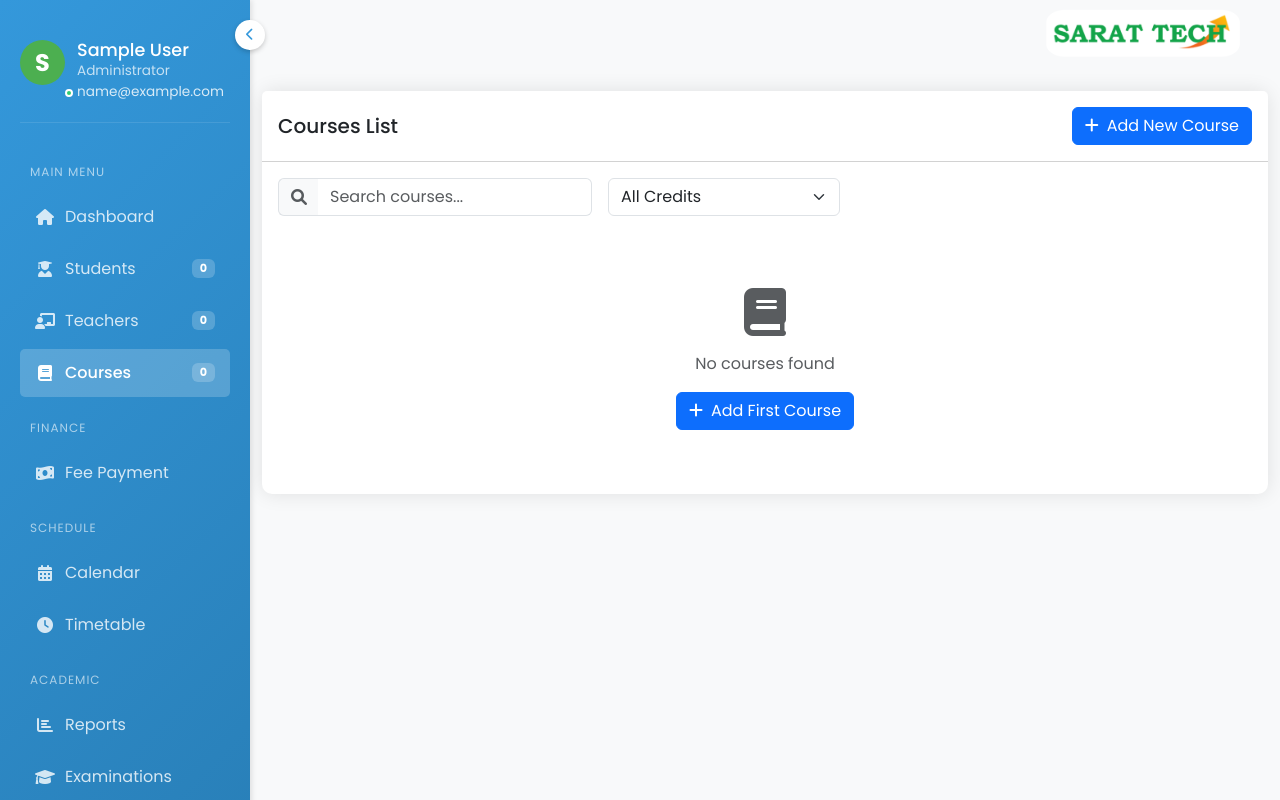
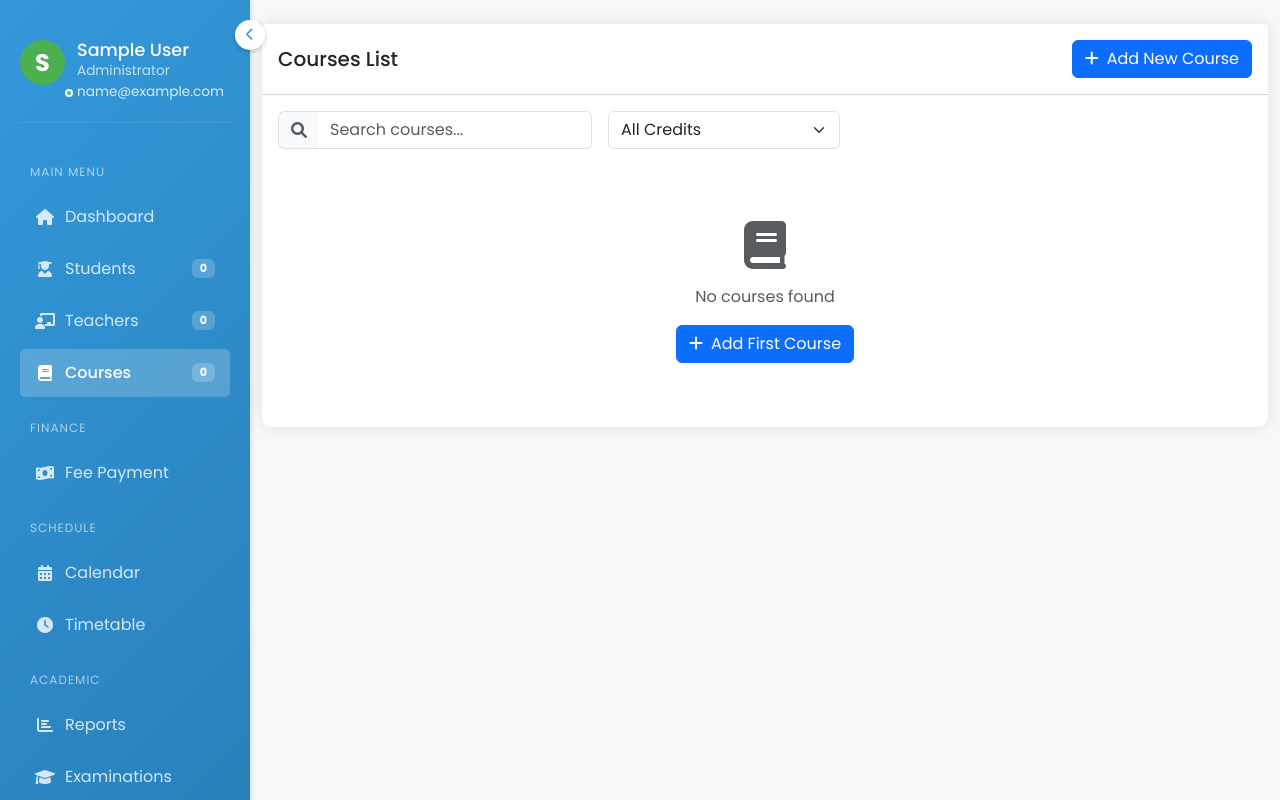
Before and after one commit to Kaushikkadari/School-Management-System, a Django app: page /courses/ in a window 1280 px wide. Run offline with Django 4.2, Linux system fonts and the light colour scheme; the visitor is signed in with stand-in values (Sample User, id 1).

Commit message:
Initial Commit

```diff
--- a/accounts/templates/accounts/base.html
+++ b/accounts/templates/accounts/base.html
@@ -419,10 +419,7 @@
 
     <!-- Main Content -->
     <div class="main-content">
-        <!-- Logo at top right -->
-        <div style="display: flex; justify-content: flex-end; align-items: flex-start;">
-            <img src="{% static 'accounts/images/ST_logo1.png' %}" alt="SARAT TECH Logo" style="width: 220px; height: auto; margin-top: 0px; margin-right: 0px;">
-        </div>
+
         <!-- Navigation -->
         <nav class="navbar navbar-expand-lg navbar-dark bg-primary">
             <div class="container-fluid">
--- a/accounts/templates/accounts/base_admin.html
+++ b/accounts/templates/accounts/base_admin.html
@@ -590,10 +590,7 @@
 
     <!-- Main Content -->
     <div class="main-content">
-         <!-- Logo at top right -->
-         <div style="display: flex; justify-content: flex-end; align-items: flex-start;">
-            <img src="{% static 'accounts/images/ST_logo1.png' %}" alt="SARAT TECH Logo" style="width: 250px; height: auto; margin-top: 0px; margin-right: 0px;">
-        </div>
+
         {% block content %}{% endblock %}
     </div>
 
--- a/accounts/templates/accounts/base_student.html
+++ b/accounts/templates/accounts/base_student.html
@@ -648,10 +648,7 @@
 
     <!-- Main Content -->
     <div class="main-content">
-        <!-- Logo at top right -->
-        <div style="display: flex; justify-content: flex-end; align-items: flex-start;">
-            <img src="{% static 'accounts/images/ST_logo1.png' %}" alt="SARAT TECH Logo" style="width: 220px; height: auto; margin-top: 0px; margin-right: 0px;">
-        </div>
+
 
         {% if messages %}
             {% for message in messages %}
--- a/accounts/templates/accounts/base_teacher.html
+++ b/accounts/templates/accounts/base_teacher.html
@@ -635,10 +635,7 @@
 
     <!-- Main Content -->
     <div class="main-content">
-        <!-- Logo at top right -->
-        <div style="display: flex; justify-content: flex-end; align-items: flex-start;">
-            <img src="{% static 'accounts/images/ST_logo1.png' %}" alt="SARAT TECH Logo" style="width: 220px; height: auto; margin-top: 0px; margin-right: 0px;">
-        </div>
+
 
         {% if messages %}
             {% for message in messages %}
--- a/accounts/templates/accounts/dashboard.html
+++ b/accounts/templates/accounts/dashboard.html
@@ -544,10 +544,6 @@
 
     <!-- Main Content -->
     <div class="main-content">
-         <!-- Logo at top right -->
-         <div style="display: flex; justify-content: flex-end; align-items: flex-start;">
-            <img src="{% static 'accounts/images/ST_logo1.png' %}" alt="SARAT TECH Logo" style="width: 250px; height: auto; margin-top: 0px; margin-right: 0px;">
-        </div>
         <div class="welcome-section">
             <h2>Welcome to School Management System</h2>
             <p>Manage your school activities efficiently</p>
--- a/accounts/templates/accounts/teacher/students/list.html
+++ b/accounts/templates/accounts/teacher/students/list.html
@@ -4,9 +4,7 @@
 {% block title_content %}My Students{% endblock %}
 
 {% block main_content %}
-<!-- <div style="display: flex; justify-content: flex-end; align-items: flex-start; position: relative;">
-    <img src="{% static 'accounts/images/ST_logo1.png' %}" alt="SARAT TECH Logo" style="width: 180px; height: auto; margin-top: 10px; margin-right: 10px;">
-</div> -->
+
 <div class="container-fluid">
     <!-- Header -->
     <div class="d-flex justify-content-between align-items-center mb-4">
```
